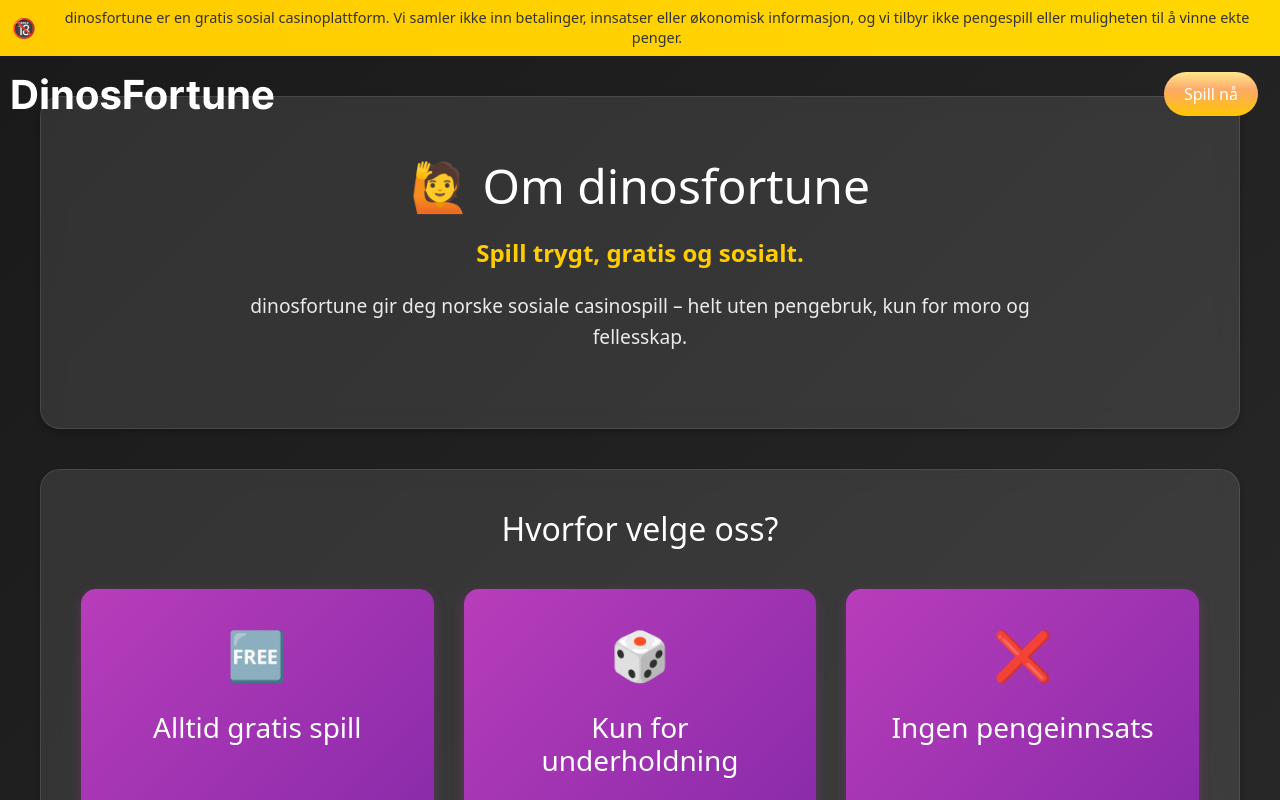
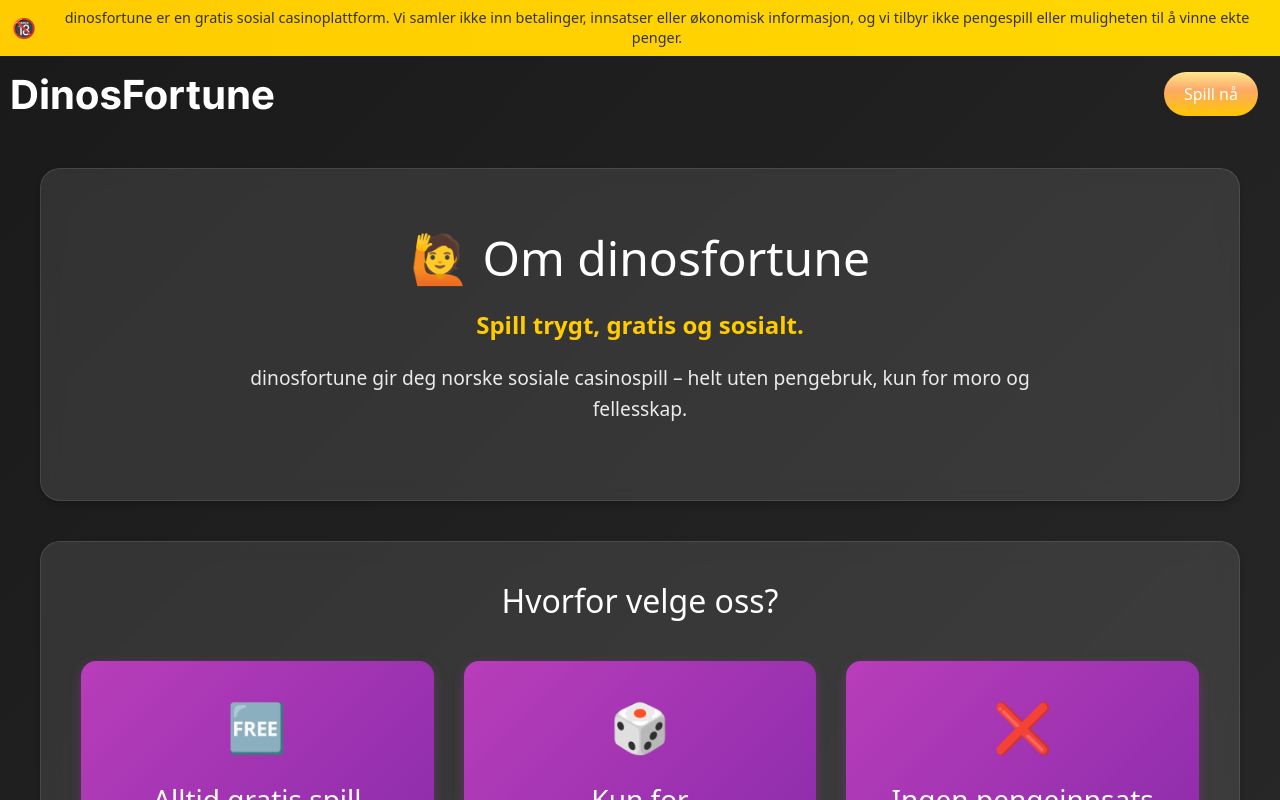
Before and after one commit to Swati1797/DinosFortune-, a React (Create React App) app: page /om-oss in a window 1280 px wide. Shown: the top 800 px of the page. Built offline with nearby package versions, Linux system fonts and the light colour scheme.

Commit message:
Update About.css

```diff
--- a/src/components/About.css
+++ b/src/components/About.css
@@ -1,7 +1,7 @@
 .about-page {
     background: linear-gradient(135deg, #1a1a1a 0%, #2d2d2d 100%);
     min-height: 100vh;
-    padding: 40px 20px;
+    padding: 14vh 20px;
     color: white;
   }
 
```
